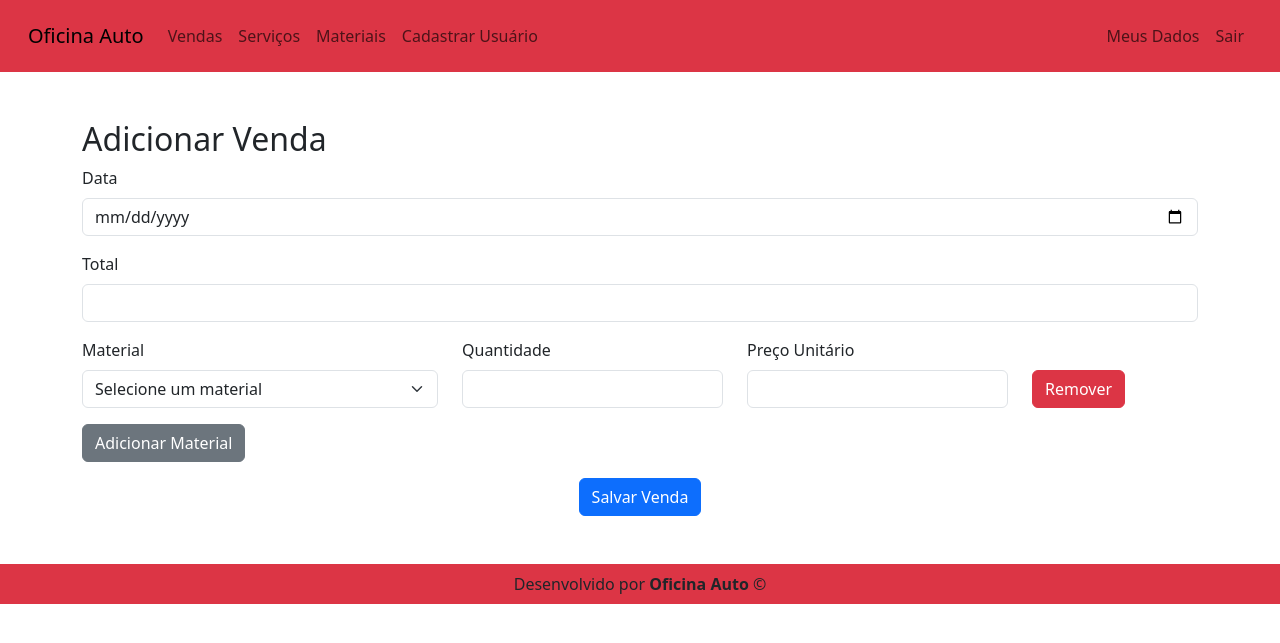
After one commit to Werbster-MT/projeto-oficina, a PHP site: page /adicionar_venda.php in a window 1280 px wide. The commit adds this page. Shown: the top 643 px of the page. Run offline with PHP 8.4, Linux system fonts and the light colour scheme; the visitor is signed in with stand-in values (Sample User, id 1); data that the repository does not hold is empty; some libraries are stand-ins or nearby versions.

Commit message:
[FEAT] Adcionando telas de vendas.

```diff
--- /dev/null
+++ b/adicionar_venda.php
@@ -0,0 +1,162 @@
+<?php
+    if (session_status() == PHP_SESSION_NONE) {
+        session_start();
+    }
+    if(empty($_SESSION)) {
+        header("Location: index.php");
+    }
+    include_once "includes/config/banco.php";
+
+    if ($_SERVER["REQUEST_METHOD"] == "POST") {
+        $data = $_POST["data"];
+        $total = $_POST["total"];
+        $materiais = $_POST["materiais"];
+        $quantidades = $_POST["quantidades"];
+        $precos = $_POST["precos"];
+        $user = $_SESSION["usuario"];
+
+        // Inicia uma transação
+        $banco->begin_transaction();
+        try {
+            // Inserir a venda
+            $query_venda = "INSERT INTO venda (data, total, usuario) VALUES (?, ?, ?)";
+            $stmt = $banco->prepare($query_venda);
+            $stmt->bind_param("sds", $data, $total, $user);
+            $stmt->execute();
+
+            $id_venda = $banco->insert_id;
+
+            // Inserir os materiais associados à venda e atualizar o estoque
+            $query_material = "INSERT INTO venda_material (id_venda, id_material, quantidade, preco_unitario, subtotal) VALUES (?, ?, ?, ?, ?)";
+            $stmt_material = $banco->prepare($query_material);
+
+            $query_update_estoque = "UPDATE material SET quantidade = quantidade - ? WHERE id_material = ?";
+            $stmt_update_estoque = $banco->prepare($query_update_estoque);
+
+            foreach ($materiais as $index => $id_material) {
+                $quantidade = $quantidades[$index];
+                $preco = $precos[$index];
+                $subtotal = $quantidade * $preco;
+
+                // Inserir na tabela venda_material
+                $stmt_material->bind_param("iiidd", $id_venda, $id_material, $quantidade, $preco, $subtotal);
+                $stmt_material->execute();
+
+                // Atualizar o estoque
+                $stmt_update_estoque->bind_param("ii", $quantidade, $id_material);
+                $stmt_update_estoque->execute();
+            }
+
+            // Commit da transação
+            $banco->commit();
+            header("Location: vendas.php");
+        } catch (Exception $e) {
+            // Rollback da transação em caso de erro
+            $banco->rollback();
+            echo "Erro: " . $e->getMessage();
+        }
+    }
+?>
+
+<?php
+$currentPage = 'adicionar_venda';
+require_once "includes/templates/header.php"
+?>
+
+<div class="container mt-5 mb-5">
+    <h2>Adicionar Venda</h2>
+    <form method="POST">
+        <div class="mb-3">
+            <label for="data" class="form-label">Data</label>
+            <input type="date" class="form-control" id="data" name="data" required>
+        </div>
+        <div class="mb-3">
+            <label for="total" class="form-label">Total</label>
+            <input type="number" class="form-control" id="total" name="total" step="0.01" required>
+        </div>
+        <div id="materiais-container">
+            <div class="row mb-3 material-item">
+                <div class="col-md-4">
+                    <label for="materiais" class="form-label">Material</label>
+                    <select class="form-select" name="materiais[]" required>
+                        <option value="">Selecione um material</option>
+                        <?php
+                            $query_materiais = "SELECT id_material, nome FROM material";
+                            $res_materiais = $banco->query($query_materiais);
+
+                            while ($material = $res_materiais->fetch_assoc()) {
+                                echo "<option value='{$material['id_material']}'>{$material['nome']}</option>";
+                            }
+                        ?>
+                    </select>
+                </div>
+                <div class="col-md-3">
+                    <label for="quantidades" class="form-label">Quantidade</label>
+                    <input type="number" class="form-control" name="quantidades[]" step="1" required>
+                </div>
+                <div class="col-md-3">
+                    <label for="precos" class="form-label">Preço Unitário</label>
+                    <input type="number" class="form-control" name="precos[]" step="0.01" required>
+                </div>
+                <div class="col-md-2 d-flex align-items-end">
+                    <button type="button" class="btn btn-danger btn-remove-material">Remover</button>
+                </div>
+            </div>
+        </div>
+        <div class="mb-3">
+            <button type="button" class="btn btn-secondary" id="btn-add-material">Adicionar Material</button>
+        </div>
+        <div class="row mb-3">
+            <div class="col-md-12 text-center">
+                <button type="submit" class="btn btn-primary">Salvar Venda</button>
+            </div>
+        </div>
+    </form>
+</div>
+
+<!-- Template Oculto -->
+<div id="material-template" class="row mb-3 material-item" style="display: none;">
+    <div class="col-md-4">
+        <label for="materiais" class="form-label">Material</label>
+        <select class="form-select" name="materiais[]" required>
+            <option value="">Selecione um material</option>
+            <?php
+                $query_materiais = "SELECT id_material, nome FROM material";
+                $res_materiais = $banco->query($query_materiais);
+
+                while ($material = $res_materiais->fetch_assoc()) {
+                    echo "<option value='{$material['id_material']}'>{$material['nome']}</option>";
+                }
+            ?>
+        </select>
+    </div>
+    <div class="col-md-3">
+        <label for="quantidades" class="form-label">Quantidade</label>
+        <input type="number" class="form-control" name="quantidades[]" step="1" required>
+    </div>
+    <div class="col-md-3">
+        <label for="precos" class="form-label">Preço Unitário</label>
+        <input type="number" class="form-control" name="precos[]" step="0.01" required>
+    </div>
+    <div class="col-md-2 d-flex align-items-end">
+        <button type="button" class="btn btn-danger btn-remove-material">Remover</button>
+    </div>
+</div>
+<script>
+    document.getElementById('btn-add-material').addEventListener('click', function() {
+        var container = document.getElementById('materiais-container');
+        var template = document.getElementById('material-template').cloneNode(true);
+        template.style.display = 'flex';
+        template.removeAttribute('id');
+        container.appendChild(template);
+    });
+
+    document.addEventListener('click', function(e) {
+        if (e.target && e.target.classList.contains('btn-remove-material')) {
+            e.target.closest('.material-item').remove();
+        }
+    });
+</script>
+
+<!-- Footer -->
+<?php include_once "includes/templates/footer.php"?>
--- a/includes/templates/menu.php
+++ b/includes/templates/menu.php
@@ -6,43 +6,47 @@ function renderMenu($tipo, $currentPage) {
         case "vendedor":
             $menu = "
                 <li class='nav-item'>
-                    <a class='nav-link " . ($currentPage == 'vendas' ? 'active' : '') . "' href='dashboard.php?page=vendas'>Vendas</a>
+                    <a class='nav-link " . ($currentPage == 'vendas' ? 'active' : '') . "' href='vendas.php'>Vendas</a>
+                </li>
+
+                <li class='nav-item'>
+                    <a class='nav-link " . ($currentPage == 'adicionar_venda' ? 'active' : '') . "' href='adicionar_venda.php'>Adicionar Venda</a>
                 </li>
             ";
             break;
         case "almoxarifado":
             $menu = "
                 <li class='nav-item'>
-                    <a class='nav-link " . ($currentPage == 'materiais' ? 'active' : '') . "' href='dashboard.php?page=materiais'>Materiais</a>
+                    <a class='nav-link " . ($currentPage == 'materiais' ? 'active' : '') . "' href='materiais.php'>Materiais</a>
                 </li>
                 <li class='nav-item'>
-                    <a class='nav-link " . ($currentPage == 'adicionar_material' ? 'active' : '') . "' href='dashboard.php?page=adicionar_material'>Adicionar Material</a>
+                    <a class='nav-link " . ($currentPage == 'adicionar_material' ? 'active' : '') . "' href='adicionar_material.php'>Adicionar Material</a>
                 </li>
             ";
             break;
         case "mecanico":
             $menu = "
                 <li class='nav-item'>
-                    <a class='nav-link " . ($currentPage == 'servicos' ? 'active' : '') . "' href='dashboard.php?page=servicos'>Serviços</a>
+                    <a class='nav-link " . ($currentPage == 'servicos' ? 'active' : '') . "' href='servicos.php'>Serviços</a>
                 </li>
                 <li class='nav-item'>
-                    <a class='nav-link " . ($currentPage == 'adicionar_servico' ? 'active' : '') . "' href='dashboard.php?page=adicionar_servico'>Adicionar Serviço</a>
+                    <a class='nav-link " . ($currentPage == 'adicionar_servico' ? 'active' : '') . "' href='adicionar_servico.php'>Adicionar Serviço</a>
                 </li>
             ";
             break;
         case "admin":
             $menu = "
                 <li class='nav-item'>
-                    <a class='nav-link " . ($currentPage == 'vendas' ? 'active' : '') . "' href='dashboard.php?page=vendas'>Vendas</a>
+                    <a class='nav-link " . ($currentPage == 'vendas' ? 'active' : '') . "' href='vendas.php'>Vendas</a>
                 </li>
                 <li class='nav-item'>
-                    <a class='nav-link " . ($currentPage == 'servicos' ? 'active' : '') . "' href='dashboard.php?page=servicos'>Serviços</a>
+                    <a class='nav-link " . ($currentPage == 'servicos' ? 'active' : '') . "' href='servicos.php'>Serviços</a>
                 </li>
                 <li class='nav-item'>
-                    <a class='nav-link " . ($currentPage == 'materiais' ? 'active' : '') . "' href='dashboard.php?page=materiais'>Materiais</a>
+                    <a class='nav-link " . ($currentPage == 'materiais' ? 'active' : '') . "' href='materiais.php'>Materiais</a>
                 </li>
                 <li class='nav-item'>
-                    <a class='nav-link " . ($currentPage == 'cadastrar_usuario' ? 'active' : '') . "' href='dashboard.php?page=cadastrar_usuario'>Cadastrar Usuário</a>
+                    <a class='nav-link " . ($currentPage == 'cadastrar_usuario' ? 'active' : '') . "' href='cadastrar_usuario.php'>Cadastrar Usuário</a>
                 </li>
             ";
             break;
```
Also changed, not shown: adicionar_servico.php (+6 -1 lines), alterar_venda.php (added, +128 -0 lines), atualizar_venda.php (added, +63 -0 lines), test_vendas.php (added, +111 -0 lines), vendas.php (added, +84 -0 lines).
